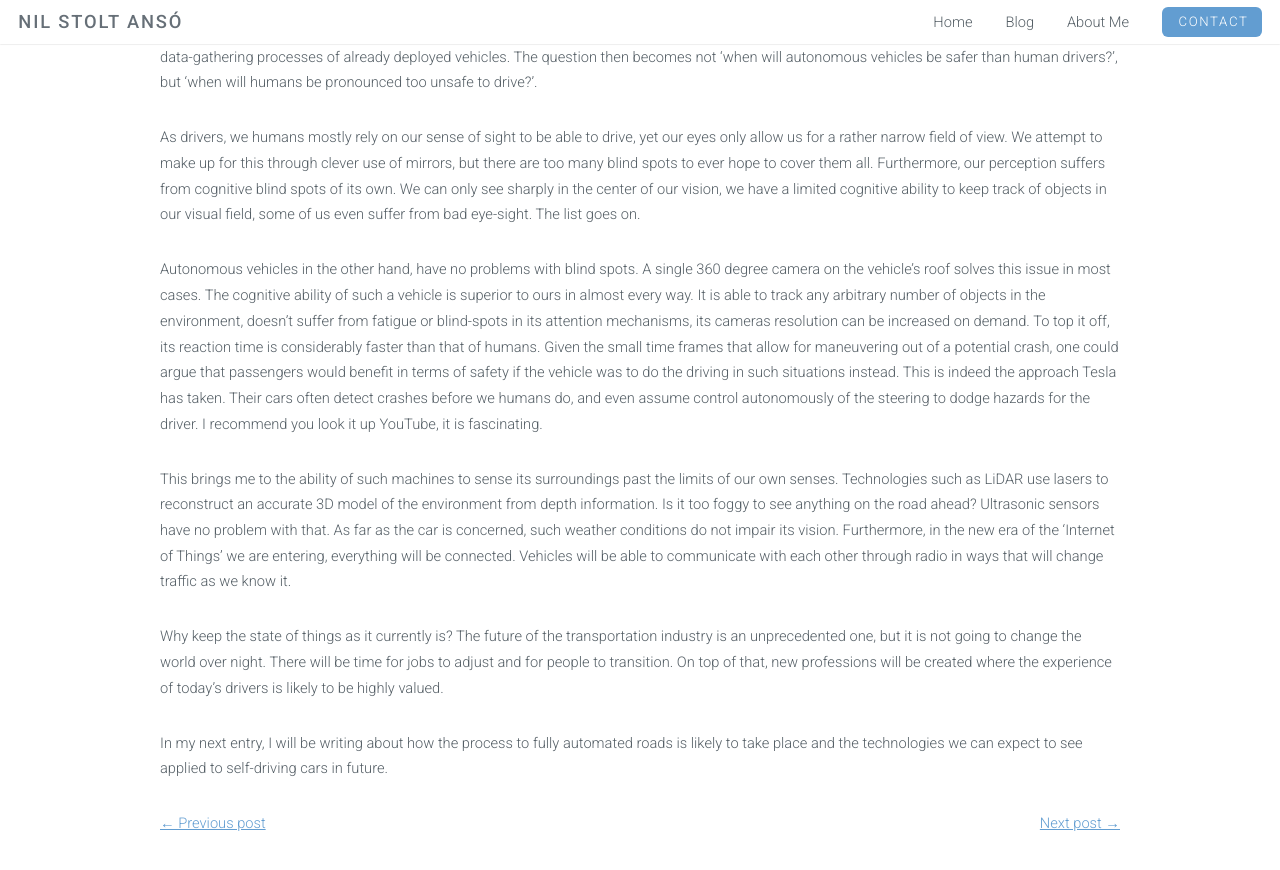
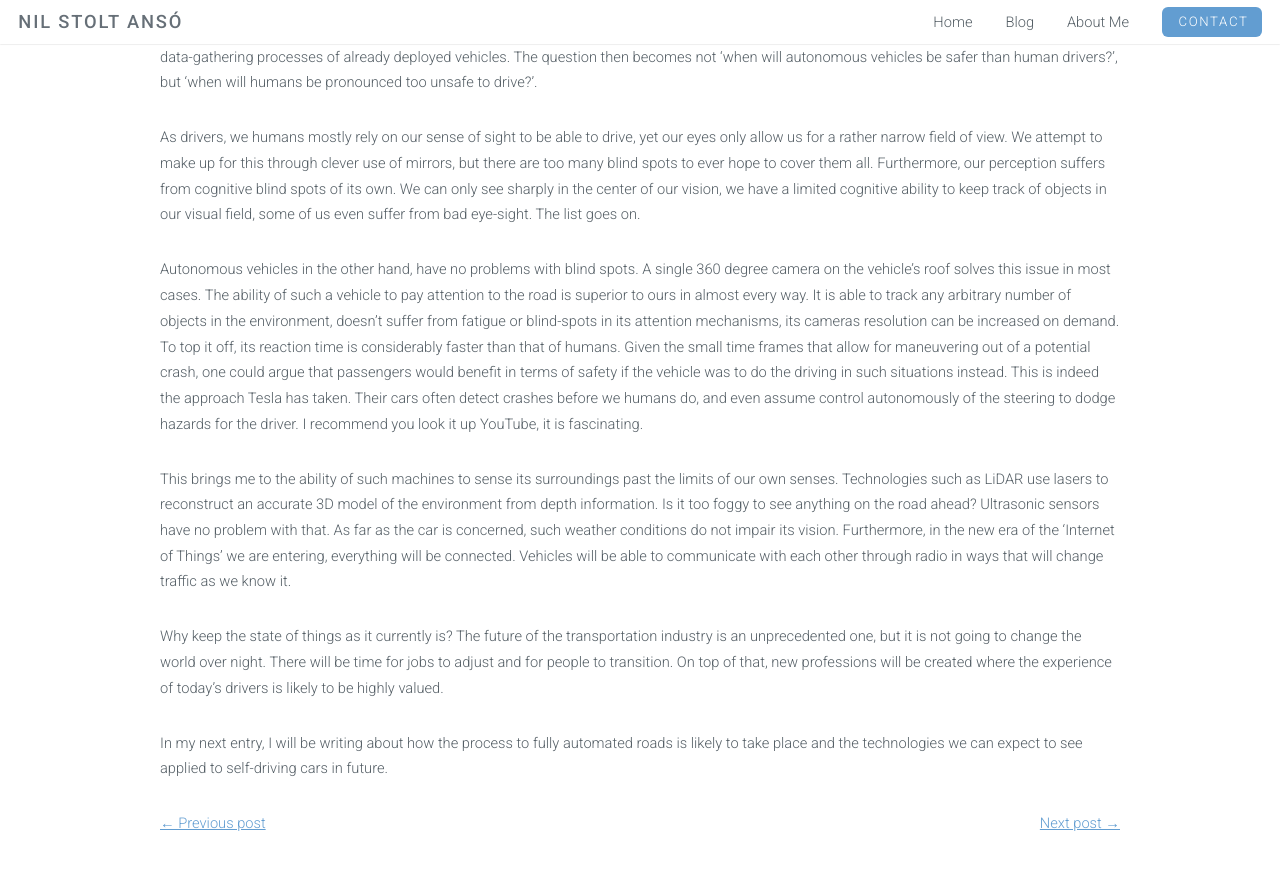
Before and after one commit to NILOIDE/NILOIDE.github.io, a Jekyll site: the page built from _posts/2019-06-23-The_pursuit_of_automation.markdown, in a window 1280 px wide and 900 px high, scrolled down 2054 px. Shown: the top 870 px of the window. Built offline with Jekyll 4.4.1, drawn with Linux system fonts in a browser that asks for light colours.

Commit message:
Fixed writing in post

```diff
--- a/_posts/2019-06-23-The_pursuit_of_automation.markdown
+++ b/_posts/2019-06-23-The_pursuit_of_automation.markdown
@@ -22,7 +22,7 @@ The argument that human drivers are better decision-making agents than machines
 
 As drivers, we humans mostly rely on our sense of sight to be able to drive, yet our eyes only allow us for a rather narrow field of view. We attempt to make up for this through clever use of mirrors, but there are too many blind spots to ever hope to cover them all. Furthermore, our perception suffers from cognitive blind spots of its own. We can only see sharply in the center of our vision, we have a limited cognitive ability to keep track of objects in our visual field, some of us even suffer from bad eye-sight. The list goes on.
 
-Autonomous vehicles in the other hand, have no problems with blind spots. A single 360 degree camera on the vehicle's roof solves this issue in most cases. The cognitive ability of such a vehicle is superior to ours in almost every way. It is able to track any arbitrary number of objects in the environment, doesn't suffer from fatigue or blind-spots in its attention mechanisms, its cameras resolution can be increased on demand. To top it off, its reaction time is considerably faster than that of humans. Given the small time frames that allow for maneuvering out of a potential crash, one could argue that passengers would benefit in terms of safety if the vehicle was to do the driving in such situations instead. This is indeed the approach Tesla has taken. Their cars often detect crashes before we humans do, and even assume control autonomously of the steering to dodge hazards for the driver. I recommend you look it up YouTube, it is fascinating.
+Autonomous vehicles in the other hand, have no problems with blind spots. A single 360 degree camera on the vehicle's roof solves this issue in most cases. The ability of such a vehicle to pay attention to the road is superior to ours in almost every way. It is able to track any arbitrary number of objects in the environment, doesn't suffer from fatigue or blind-spots in its attention mechanisms, its cameras resolution can be increased on demand. To top it off, its reaction time is considerably faster than that of humans. Given the small time frames that allow for maneuvering out of a potential crash, one could argue that passengers would benefit in terms of safety if the vehicle was to do the driving in such situations instead. This is indeed the approach Tesla has taken. Their cars often detect crashes before we humans do, and even assume control autonomously of the steering to dodge hazards for the driver. I recommend you look it up YouTube, it is fascinating.
 
 This brings me to the ability of such machines to sense its surroundings past the limits of our own senses. Technologies such as LiDAR use lasers to reconstruct an accurate 3D model of the environment from depth information. Is it too foggy to see anything on the road ahead? Ultrasonic sensors have no problem with that. As far as the car is concerned, such weather conditions do not impair its vision. Furthermore, in the new era of the 'Internet of Things' we are entering, everything will be connected. Vehicles will be able to communicate with each other through radio in ways that will change traffic as we know it.
 
```
